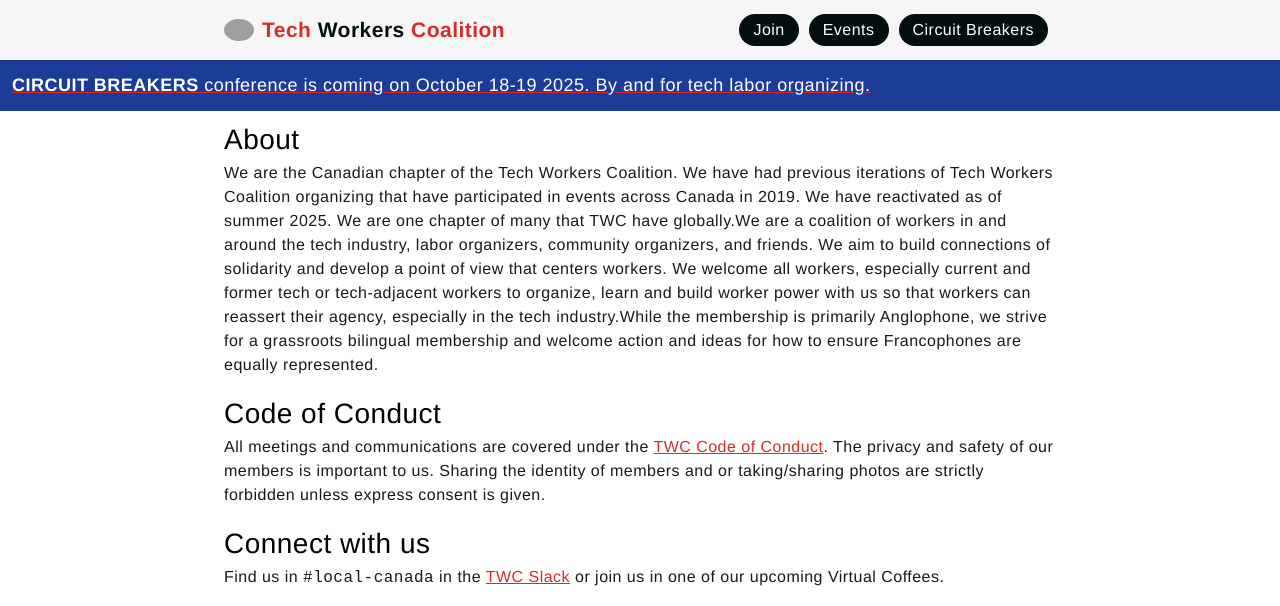
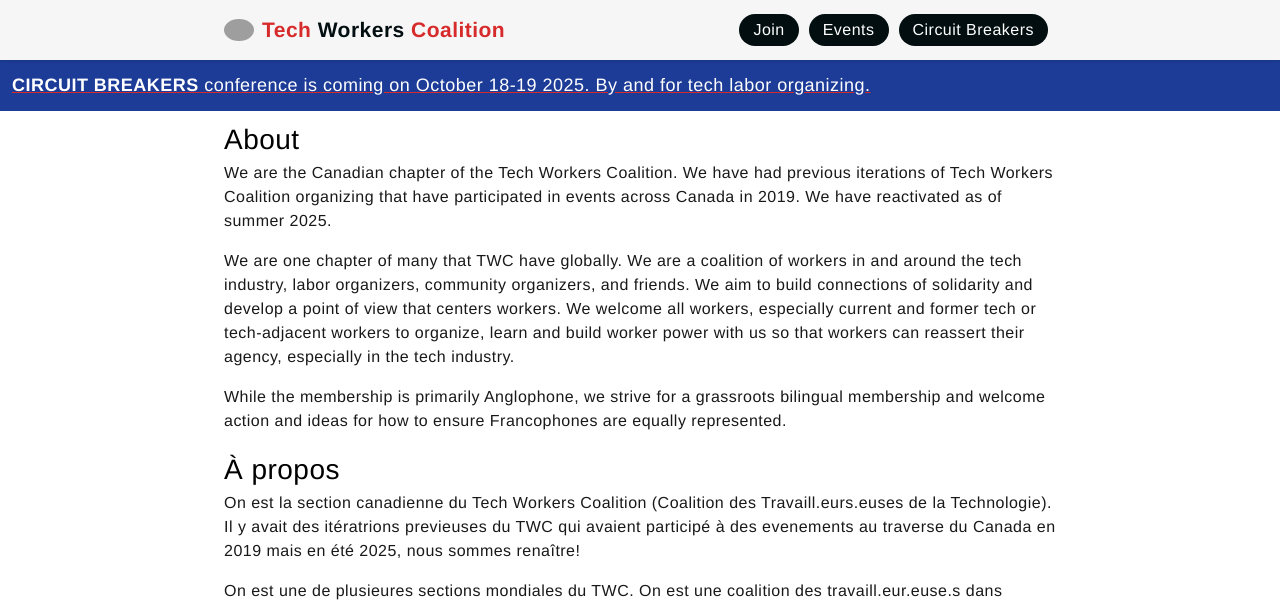
Before and after one commit to techworkersco/twc-site, a Jekyll site: the page built from chapter_local/canada.md, in a window 1280 px wide and 1400 px high. Shown: the top 606 px of the window. Built offline with Jekyll 4.4.1, drawn with Linux system fonts in a browser that asks for light colours; some of the changed text lies outside the part shown; grey boxes are pictures that could not be loaded.

Commit message:
Make Canadian chapter bilingual (#465)
Add French to our page

```diff
--- a/chapter_local/canada.md
+++ b/chapter_local/canada.md
@@ -4,13 +4,30 @@
 permalink: /canada/
 ---
 ## About
-We are the Canadian chapter of the Tech Workers Coalition. We have had previous iterations of Tech Workers Coalition organizing that have participated in events across Canada in 2019. We have reactivated as of summer 2025. We are one chapter of many that TWC have globally.We are a coalition of workers in and around the tech industry, labor organizers, community organizers, and friends. We aim to build connections of solidarity and develop a point of view that centers workers. We welcome all workers, especially current and former tech or tech-adjacent workers to organize, learn and build worker power with us so that workers can reassert their agency, especially in the tech industry.While the membership is primarily Anglophone, we strive for a grassroots bilingual membership and welcome action and ideas for how to ensure Francophones are equally represented.
+We are the Canadian chapter of the Tech Workers Coalition. We have had previous iterations of Tech Workers Coalition organizing that have participated in events across Canada in 2019. We have reactivated as of summer 2025.
+
+We are one chapter of many that TWC have globally. We are a coalition of workers in and around the tech industry, labor organizers, community organizers, and friends. We aim to build connections of solidarity and develop a point of view that centers workers. We welcome all workers, especially current and former tech or tech-adjacent workers to organize, learn and build worker power with us so that workers can reassert their agency, especially in the tech industry.
+
+While the membership is primarily Anglophone, we strive for a grassroots bilingual membership and welcome action and ideas for how to ensure Francophones are equally represented.
+
+## À propos
+On est la section canadienne du Tech Workers Coalition (Coalition des Travaill.eurs.euses de la Technologie). Il y avait des itératrions previeuses du TWC qui avaient participé à des evenements au traverse du Canada en 2019 mais en été 2025, nous sommes renaître!
+
+On est une de plusieures sections mondiales du TWC. On est une coalition des travaill.eur.euse.s dans l'industrie technologique, des organisa.teur.trice.s des travailleurs,  des organisateur.trice.s communitaires et des amis. On veut bâtir la solidarité entre les travaill.eur.euse.s et élabourer une perspective qui centre les experiences des travaill.eur.euse.s. Tous les travaill.eur.euse.s sont accuillée pour organiser, pour apprendre et pour qu'on puisse réaffirmer notre pouvoir dans l'industrie technologique.
+
+Au présent, la plupart de nos membres sont anglophone mais on met tout en oeuvr epour nourir une collectivité billingue et on accueil favorablement toute recommandation pour qu'on puisse la nourir.
 
 ## Code of Conduct
 All meetings and communications are covered under the [TWC Code of Conduct](/community-guide/). The privacy and safety of our members is important to us. Sharing the identity of members and or taking/sharing photos are strictly forbidden unless express consent is given.
 
+## Code de Conduit
+[La code de conduite du TWC](/community-guide/) sont apliquée au toutes les réunions et communications. La sécurite et la confidentialité de nos membres sont trop importante pour nous. Partager l'identite ou des photos de nos membres est strictement interdite.
+
 ## Connect with us
 Find us in `#local-canada` in the [TWC Slack](/subscribe/) or join us in one of our upcoming Virtual Coffees.
 
-## Upcoming Events
+## Contactez-nous
+Trouvez-nous dans la caîne `#local-canada` dans le [Slack du TWC](/subscribe/) ou joignez-nous pour une de notre prochaines evenements.
+
+## Upcoming Events / Prochaines Evenements
 <iframe src="https://calendar.google.com/calendar/embed?src=techworkerscanada%40gmail.com&ctz=America%2FToronto" style="border: 0" width="800" height="600" frameborder="0" scrolling="no"></iframe>
```
